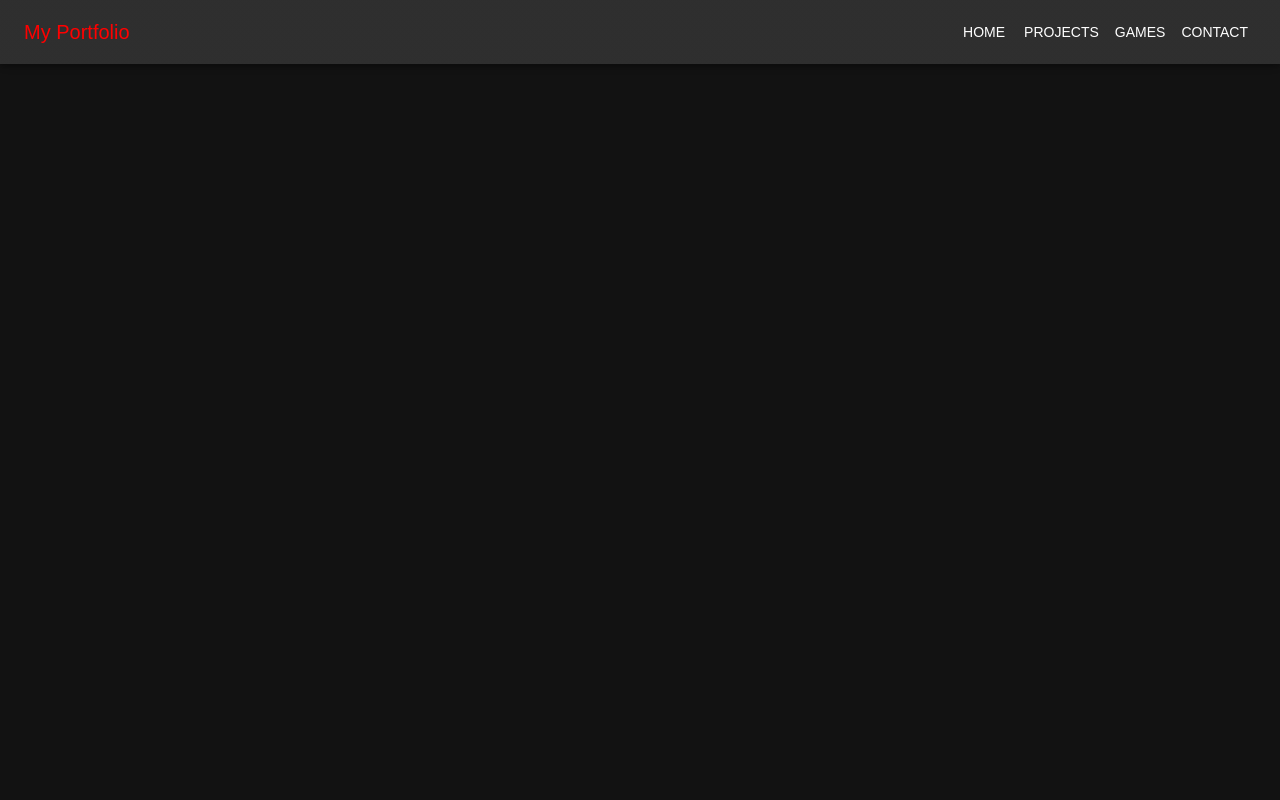
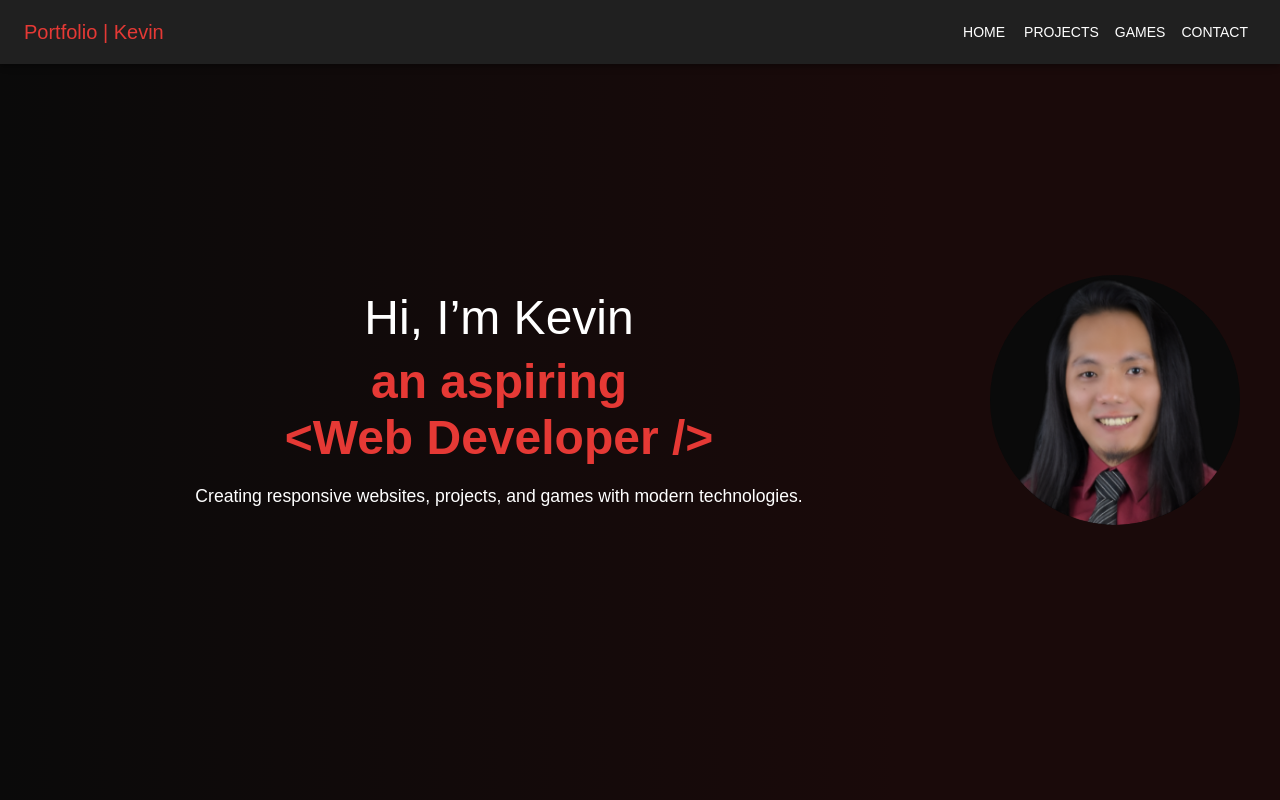
Before and after one commit to kiban09/My-Portfolio-V2, a React (Create React App) app: page / in a window 1280 px wide. Shown: the top 800 px of the page. Built offline with nearby package versions, Linux system fonts and the light colour scheme; the HTML template or start-up script is replaced by a standard one.

Commit message:
added ad hero section

```diff
--- a/src/App.tsx
+++ b/src/App.tsx
@@ -1,6 +1,6 @@
 import { ThemeProvider, CssBaseline, Box } from "@mui/material";
 import { Navbar } from "./components/Navbar";
-import Hero from "./sections/Hero";
+import { Hero } from "./sections/Hero";
 import Projects from "./sections/Projects";
 import Games from "./sections/Games";
 import Contact from "./sections/Contact";
@@ -16,7 +16,7 @@ export default function App() {
         <Hero />
       </Box>
 
-      <Box id="projects" sx={{ minHeight: "100vh", bgcolor: "background.paper", color: "text.primary" }}>
+      <Box id="projects" sx={{ minHeight: "100vh", bgcolor: "background.default", color: "text.primary" }}>
         <Projects />
       </Box>
 
--- a/src/components/Navbar.tsx
+++ b/src/components/Navbar.tsx
@@ -1,4 +1,4 @@
-import { AppBar, Box, Toolbar, Typography, Button, IconButton} from "@mui/material";
+import { AppBar, Box, Toolbar, Typography, Button, IconButton, useTheme} from "@mui/material";
 import MenuIcon from "@mui/icons-material/Menu";
 import { useState } from "react";
 
@@ -7,8 +7,9 @@ interface NavbarProps {
   navItems?: string[];
 }
 
-export const Navbar = ({ title = "My Portfolio", navItems = ["Home", "Projects", "Games", "Contact"] }: NavbarProps) => {
-    const [mobileOpen, setMobileOpen] = useState(false);
+export const Navbar = ({ title = "Portfolio | Kevin", navItems = ["Home", "Projects", "Games", "Contact"] }: NavbarProps) => {
+  const theme = useTheme();
+  const [mobileOpen, setMobileOpen] = useState(false);
 
     const handleDrawerToggle = () => {
         setMobileOpen(!mobileOpen);
@@ -23,9 +24,9 @@ export const Navbar = ({ title = "My Portfolio", navItems = ["Home", "Projects",
 
   return (
     <Box sx={{ flexGrow: 1 }}>
-      <AppBar position="fixed" sx={{ bgcolor: "theme.palette.background.default" }}>
+      <AppBar position="fixed" sx={{ bgcolor: theme.palette.background.default }}>
         <Toolbar>
-          <Typography variant="h6" component="div" sx={{ flexGrow: 1, color: "red" }}>
+          <Typography variant="h6" component="div" sx={{ flexGrow: 1, color: theme.palette.primary.main,}}>
             {title}
           </Typography>
 
--- a/src/sections/Hero.tsx
+++ b/src/sections/Hero.tsx
@@ -1,9 +1,84 @@
-import React from 'react'
+import { Box, Typography, Avatar, useTheme } from "@mui/material";
+import profile from "../assests/hero.png"
 
-function Hero() {
+export const Hero = () => {
+  const theme = useTheme();
+
   return (
-    <div>Hero</div>
-  )
-}
+    <Box
+      id="home"
+      sx={{
+        minHeight: "100vh",
+        display: "flex",
+        alignItems: "center",
+        justifyContent: "center",
+        background: theme.palette.background.gradient,
+        px: 2,
+        py: 4,
+      }}
+    >
+      <Box
+        sx={{
+          display: "flex",
+          flexDirection: { xs: "column-reverse", md: "row" },
+          alignItems: "center",
+          justifyContent: "center",
+          textAlign: { xs: "center", md: "center" },
+          gap: 4,
+          maxWidth: "1200px",
+          width: "100%",
+        }}
+      >
+        <Box sx={{ flex: 1 }}>
+          <Typography
+            variant="h3"
+            sx={{
+              color: theme.palette.text.primary,
+              mb: 1,
+              fontSize: { xs: "2rem", sm: "2.5rem", md: "3rem" },
+            }}
+          >
+            Hi, I’m Kevin
+          </Typography>
 
-export default Hero
+          <Typography
+            variant="h3"
+            sx={{
+              color: theme.palette.primary.main,
+              fontWeight: 700,
+              mb: 2,
+              fontSize: { xs: "2rem", sm: "2.5rem", md: "3rem" },
+            }}
+          >
+            an aspiring{"  "}
+            <Box component="span" sx={{ color: theme.palette.primary.main, display: { xs: "block", sm: "block" }}}>
+              &lt;Web Developer /&gt;
+            </Box>
+          </Typography>
+
+          <Typography
+            variant="h6"
+            sx={{
+              color: theme.palette.text.primary,
+              maxWidth: 1000,
+              mx: { xs: "auto", md: 0 },
+              fontSize: { xs: "1rem", sm: "1.1rem" },
+            }}
+          >
+            Creating responsive websites, projects, and games with modern technologies.
+          </Typography>
+        </Box>
+
+        <Avatar
+          alt="Profile"
+          src= {profile}
+          sx={{
+            width: { xs: 150, sm: 200, md: 250 },
+            height: { xs: 150, sm: 200, md: 250 },
+            background: theme.palette.background.default,
+          }}
+        />
+      </Box>
+    </Box>
+  );
+};
--- a/src/theme/theme.ts
+++ b/src/theme/theme.ts
@@ -1,17 +1,25 @@
 import { createTheme } from "@mui/material/styles";
 
+declare module "@mui/material/styles" {
+  interface TypeBackground {
+    gradient?: string;
+  }
+}
+
 const theme = createTheme({
+
    typography: {
     fontFamily: "Poppins, sans-serif",
   },
   palette: {
     mode: "dark",
     background: {
-      default: "#121212",
+      default: "#0a0a0a",
       paper: "#1a1a1a",
+      gradient: "linear-gradient(90deg, #0a0a0a 0%, #1a0a0a 70%, #1a0a0a 30%)",
     },
     primary: {
-      main: "#ff0000",
+      main: "#E53935",
     },
     text: {
       primary: "#ffffff",
```
Also changed, not shown: src/assests/hero.png (added).
